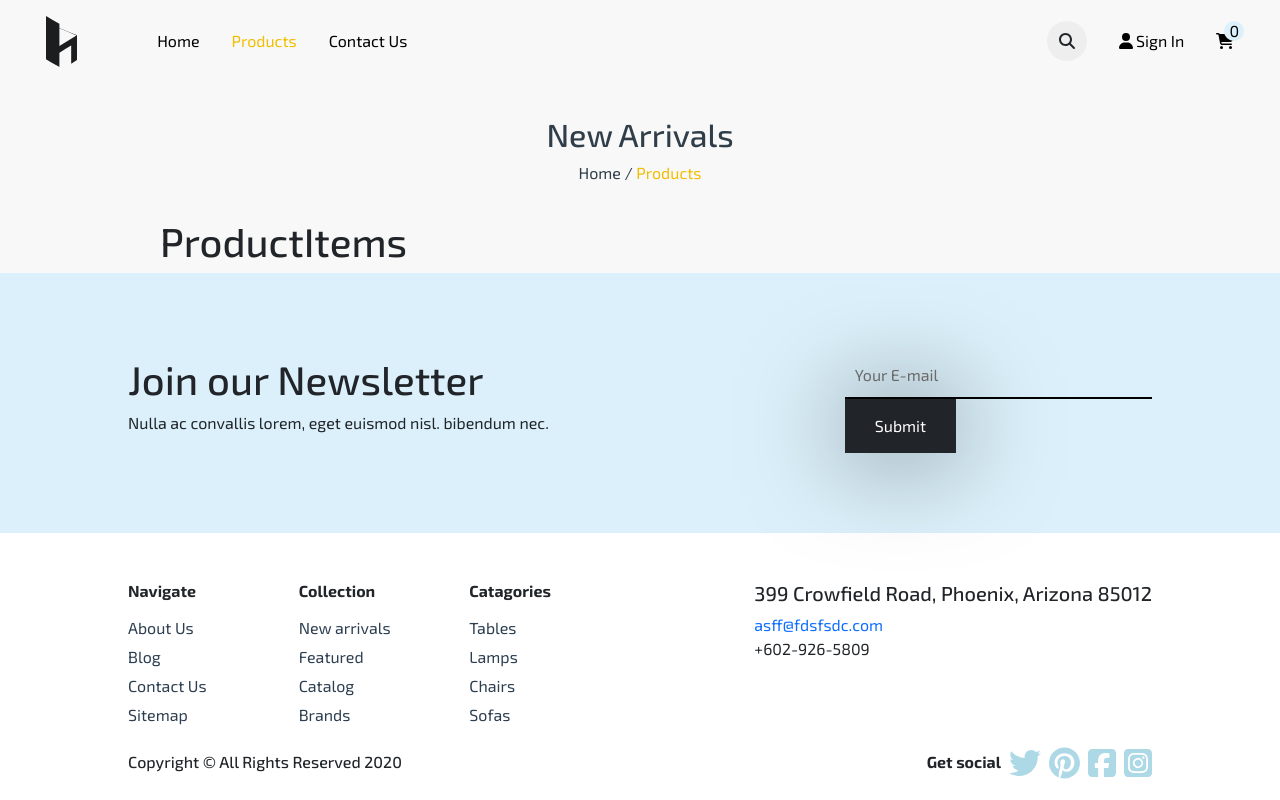
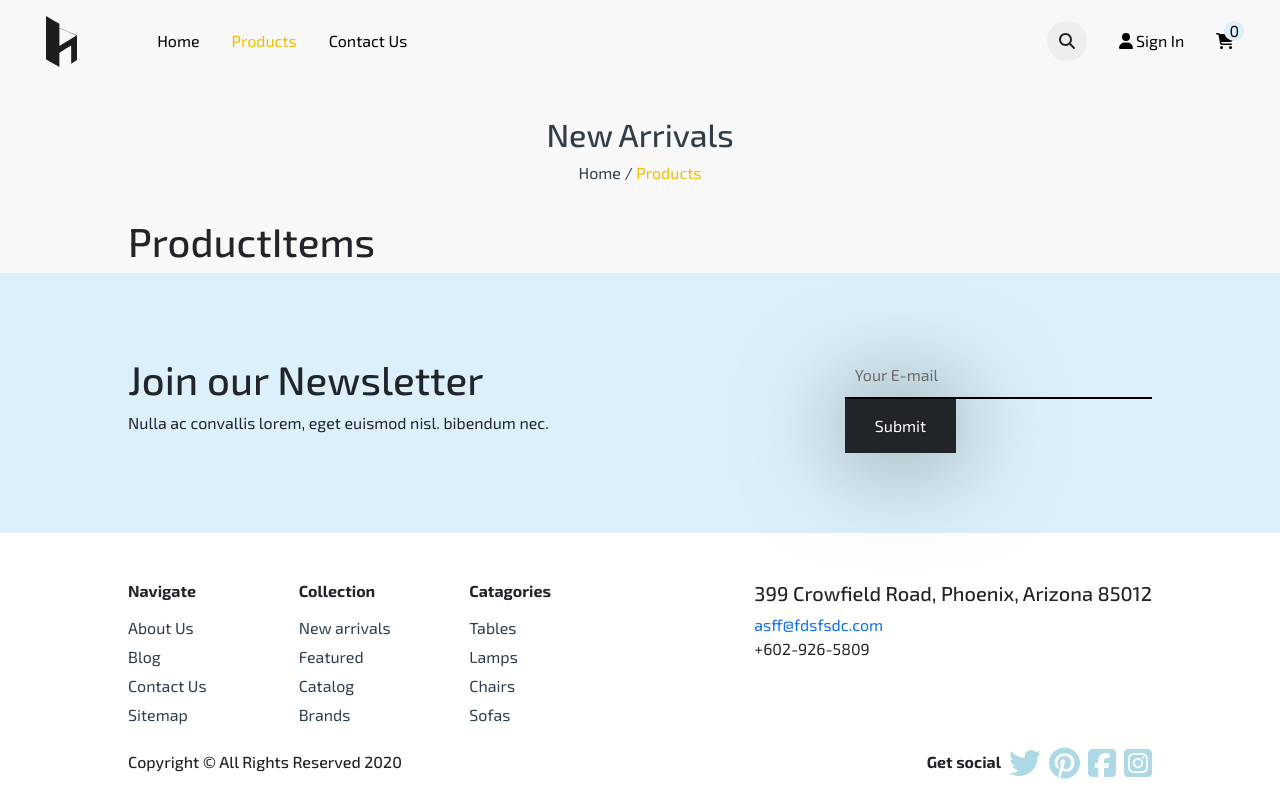
Before and after one commit to GadReda121/furniture-ecommerce, a Vue app: page /Products in a window 1280 px wide. Built offline with nearby package versions, Linux system fonts and the light colour scheme; a web font is replaced by a local one.

Commit message:
fix width product

```diff
--- a/src/components/Products/ProductsItems.vue
+++ b/src/components/Products/ProductsItems.vue
@@ -12,7 +12,7 @@ export default {
 
 <style scoped>
 .ProductItems{
-    width:75%;
+    width:80%;
     margin: auto;
 }
 </style>
```
